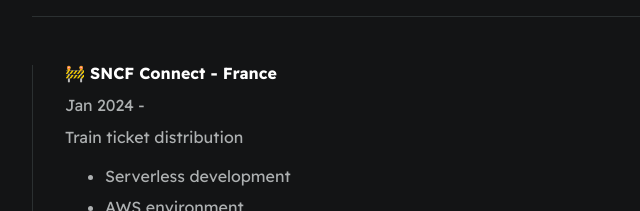
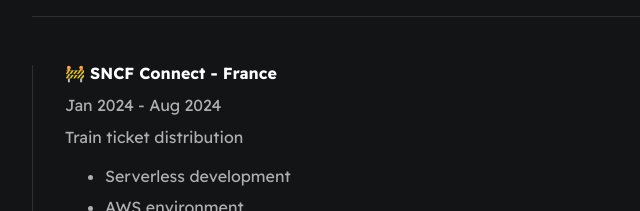
Before and after one commit to Nagflar/resume, a plain HTML site: page assets/print.html in a window 1280 px wide. Shown: the part 1029-1240 px from the top of the page, 274-914 px from the left. Drawn offline with Linux system fonts and the light colour scheme.

Commit message:
update sncf

```diff
--- a/assets/print.html
+++ b/assets/print.html
@@ -58,7 +58,7 @@
             <div class="line-break"></div>
             <div class="card--work-history">
                 <strong>🚧 SNCF Connect - France</strong>
-                <p>Jan 2024 - </p>
+                <p>Jan 2024 - Aug 2024</p>
                 <p>Train ticket distribution</p>
                 <ul>
                     <li>Serverless development</li>
```
Also changed, not shown: index.html (+1 -1 lines).
